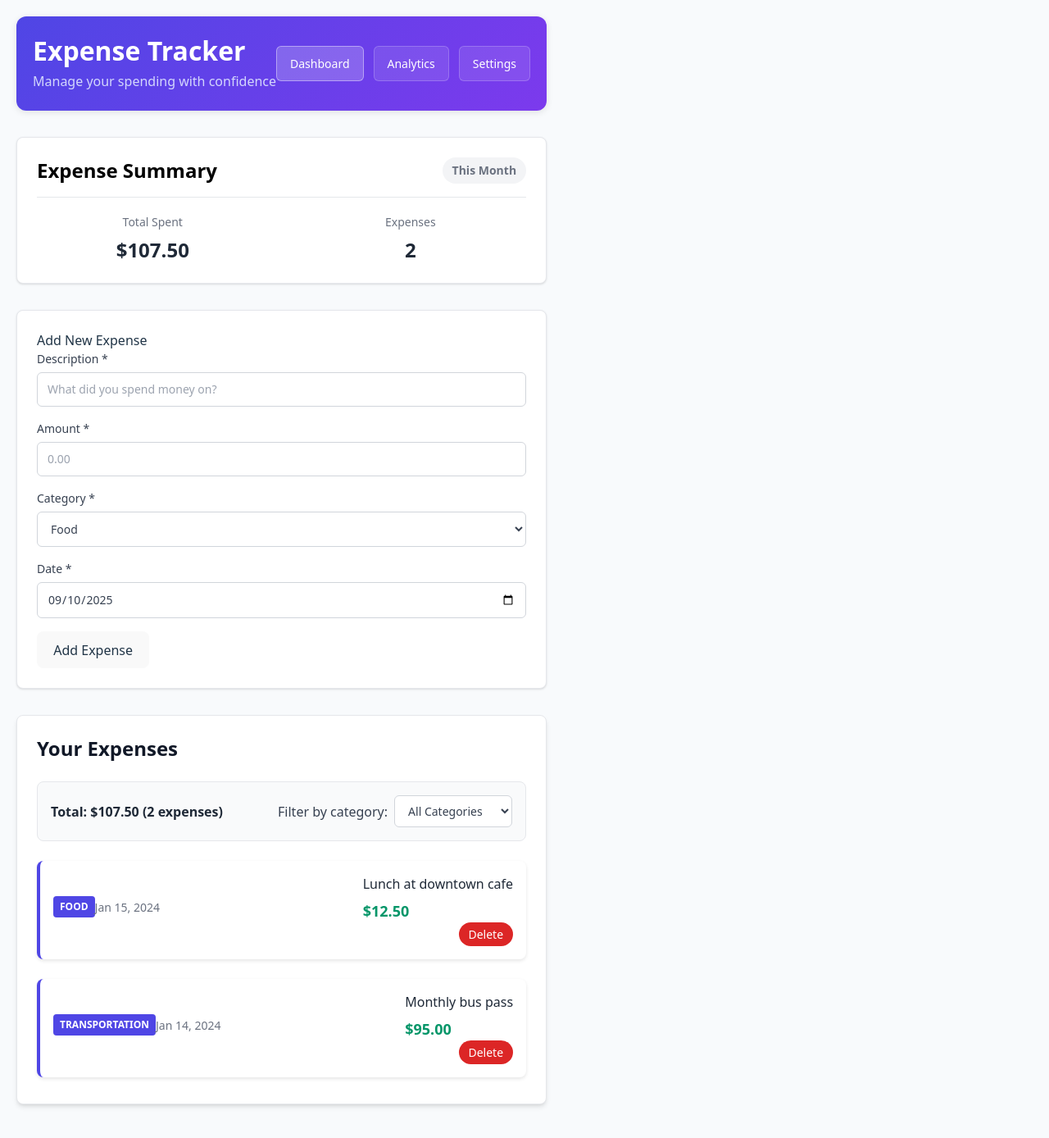
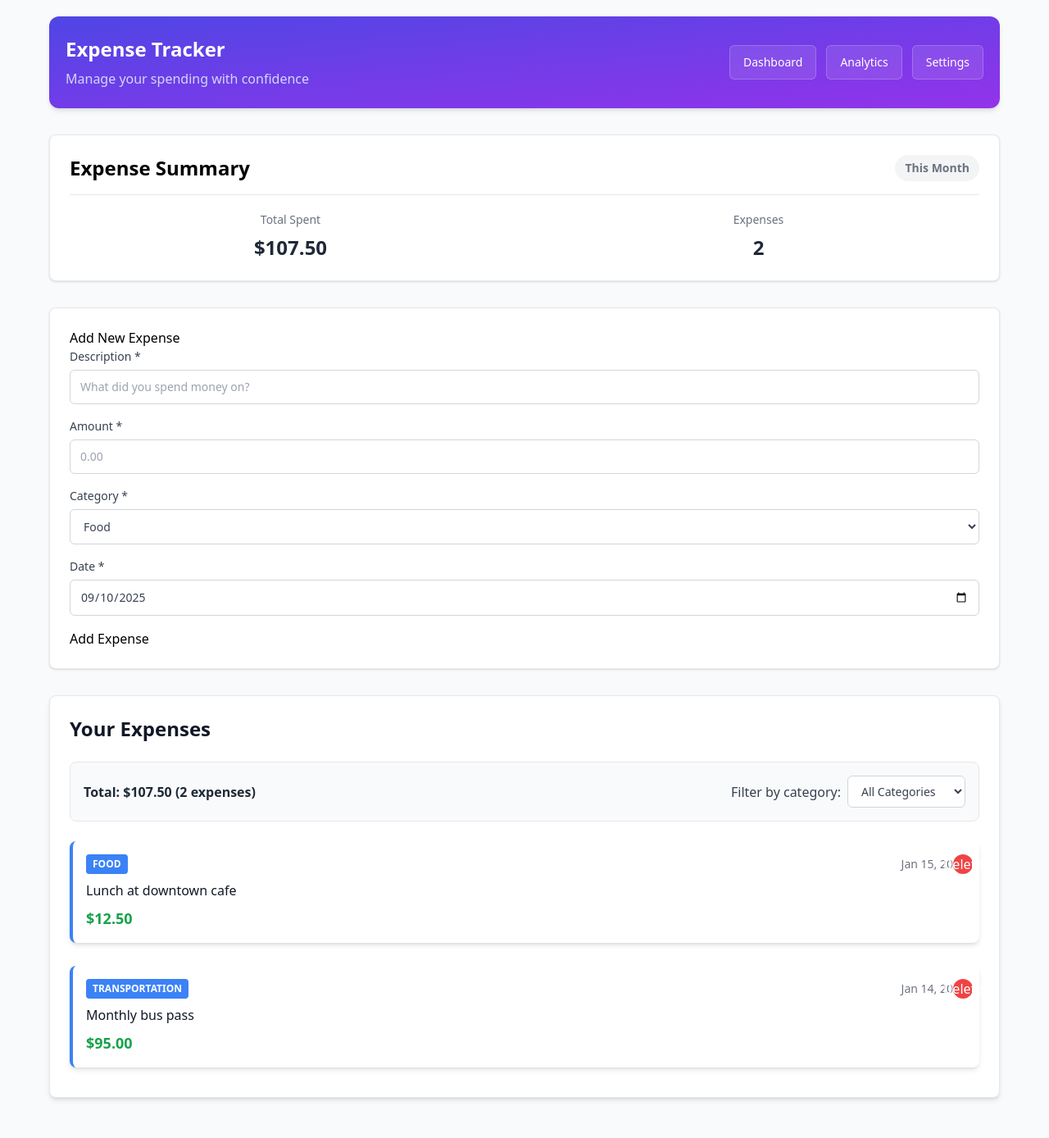
Before and after one commit to asiu3209/Expense-Tracker, a React (Vite) app: page / in a window 1280 px wide. Shown: the top 1388 px of the page at 82% size. Built offline with nearby package versions, Linux system fonts and the light colour scheme.

Commit message:
Configured plain css into tailwindcss

```diff
--- a/src/App.css
+++ /dev/null
@@ -1,22 +0,0 @@
-.App {
-  min-height: 100vh;
-  background-color: #f8fafc; /* Light gray background instead of white */
-  display: flex;
-  flex-direction: column;
-  justify-content: center;
-  align-items: center;
-}
-
-/* Ensure the header container doesn't add extra spacing */
-.app-container {
-  max-width: 1200px;
-  margin: 0 auto;
-  padding: 20px;
-}
-
-/* Reset any default body margins that might cause issues */
-body {
-  margin: 0;
-  padding: 0;
-  background-color: #f8fafc;
-}
--- a/src/App.tsx
+++ b/src/App.tsx
@@ -4,7 +4,6 @@ import ExpenseSummary from "./components/ExpenseSummary/ExpenseSummary";
 import ExpenseList from "./components/ExpenseList/ExpenseList";
 import ExpenseForm from "./components/ExpenseForm/ExpenseForm";
 import type { ExpenseCategory } from "./components/ExpenseCard/ExpenseCard";
-import "./App.css";
 
 // Type for expense data
 interface Expense {
@@ -64,8 +63,8 @@ function App() {
   );
 
   return (
-    <div className="App">
-      <div className="app-container">
+    <div className="flex flex-col justify-center items-center min-h-screen w-full bg-slate-50">
+      <div className="max-w-[1200px] mx-auto p-5 w-full">
         <Header
           title="Expense Tracker"
           subtitle="Manage your spending with confidence"
--- a/src/components/ExpenseCard/ExpenseCard.css
+++ /dev/null
@@ -1,75 +0,0 @@
-.expense-card {
-  background: white;
-  border-radius: 8px;
-  padding: 16px;
-  margin-bottom: 12px;
-  box-shadow: 0 2px 4px rgba(0, 0, 0, 0.1);
-  transition: transform 0.2s, box-shadow 0.2s;
-  border-left: 4px solid #4f46e5;
-}
-.expense-card--highlighted{
-  display:flex;
-  justify-content: space-between;
-  align-items: center;
-  margin-bottom: 8px;
-}
-.expense-card:hover {
-  transform: translateY(-2px);
-  box-shadow: 0 4px 8px rgba(0, 0, 0, 0.15);
-}
-
-.expense-header {
-  display: flex;
-  justify-content: space-between;
-  align-items: center;
-  margin-bottom: 8px;
-}
-
-.expense-category {
-  background: #4f46e5;
-  color: white;
-  padding: 4px 8px;
-  border-radius: 4px;
-  font-size: 12px;
-  font-weight: 600;
-  text-transform: uppercase;
-}
-
-.expense-date {
-  color: #6b7280;
-  font-size: 14px;
-}
-
-.expense-description {
-  margin: 0 0 8px 0;
-  font-size: 16px;
-  font-weight: 500;
-  color: #1f2937;
-}
-
-.expense-amount {
-  margin: 0;
-  font-size: 18px;
-  font-weight: bold;
-  color: #059669;
-}
-.expense-delete-btn {
-  margin-left: auto; /* push to the right */
-  background-color: #dc2626; /* red-600 */
-  color: #ffffff; /* white text */
-  border: none;
-  border-radius: 9999px; /* pill shape */
-  padding: 4px 12px; /* vertical + horizontal padding */
-  font-size: 14px;
-  font-weight: 500;
-  cursor: pointer;
-  display: flex;
-  align-items: center;
-  justify-content: center;
-  transition: background-color 0.2s, transform 0.2s;
-}
-
-.expense-delete-btn:hover {
-  background-color: #b91c1c; /* red-700 on hover */
-  transform: translateY(-1px); /* subtle lift */
-}
--- a/src/components/ExpenseCard/ExpenseCard.tsx
+++ b/src/components/ExpenseCard/ExpenseCard.tsx
@@ -1,7 +1,5 @@
-// src/components/ExpenseCard/ExpenseCard.tsx
-import "./ExpenseCard.css";
+//Type restriction for inputs
 
-//Type restriction for inputs
 export type ExpenseCategory =
   | "Food"
   | "Transportation"
@@ -25,7 +23,7 @@ export interface ExpenseCardProps {
  * @param {string} props.id - Unique identifier for the expense entry
  * @param {string} props.description - Human-readable description of the expense
  * @param {number} props.amount - Expense amount in dollars (will be formatted as currency)
- * @param {string} props.category - Expense category for organization and filtering
+ * @param {string} props.category - Expense category fonr organization and filtering
  * @param {string} props.date - Date when expense occurred (ISO string format)
  */
 function ExpenseCard({
@@ -60,22 +58,37 @@ function ExpenseCard({
 
   return (
     <article
-      className={`expense-card ${highlighted} && expense-card--highlighted`}
+      className={`
+    bg-white rounded-lg p-4 mb-3 shadow-md
+    hover:shadow-lg transition-all duration-200
+    border-l-4 relative cursor-pointer
+    ${highlighted ? "border-l-orange-500 bg-orange-50" : "border-l-blue-500"}
+`}
     >
-      <div className="expense-header">
-        <span className="expense-category">{category}</span>
-        <time className="expense-date" dateTime={date}>
+      <div className="flex justify-between items-center mb-2">
+        <span className="inline-block bg-blue-500 text-white px-2 py-1 rounded text-xs font-semibold uppercase">
+          {category}
+        </span>
+        <time className="text-sm text-gray-500" dateTime={date}>
           {formattedDate}
         </time>
       </div>
 
-      <div className="">
-        <h3 className="expense-description">{description}</h3>
-        <p className="expense-amount">{formattedAmount}</p>
+      <div className="space-y-2">
+        <h3 className="text-base font-medium text-gray-900">{description}</h3>
+        <p className="text-lg font-bold text-green-600">{formattedAmount}</p>
 
         {onDelete && (
           <button
-            className="expense-delete-btn"
+            className="
+              absolute top-2 right-2
+              bg-red-500 hover:bg-red-600
+              text-white border-0 rounded-full
+              w-6 h-6 cursor-pointer text-base
+              flex items-center justify-center
+              transition-colorßs duration-200
+              focus:outline-none focus:ring-2 focus:ring-red-400
+            "
             onClick={handleDelete}
             aria-label="Delete-expense"
           >
--- a/src/components/ExpenseForm/ExpenseForm.css
+++ b/src/components/ExpenseForm/ExpenseForm.css
@@ -1,9 +1,4 @@
-/* src/components/ExpenseForm/ExpenseForm.css
-/* text error */
-.error {
-  color: red;
-  font-size: 14px;
-}
+
 .expense-form {
   background: white;
   border-radius: 8px;
--- a/src/components/Header/Header.css
+++ /dev/null
@@ -1,86 +0,0 @@
-.app-header {
-  background: linear-gradient(135deg, #4f46e5 0%, #7c3aed 100%);
-  color: white;
-  box-shadow: 0 2px 8px rgba(0, 0, 0, 0.1);
-  margin-bottom: 32px;
-  display: flex;
-  justify-content: space-between;
-  align-items: center;
-  width: 100%;
-  padding: 24px 20px;
-  border-radius: 12px;
-  box-sizing: border-box;
-}
-
-.header-content {
-  flex: 1;
-}
-
-.header-title {
-  font-size: 32px;
-  font-weight: bold;
-  margin: 0 0 8px 0;
-  color: white;
-}
-
-.header-subtitle {
-  font-size: 16px;
-  margin: 0;
-  opacity: 0.9;
-  color: #e0e7ff;
-}
-
-.header-nav {
-  display: flex;
-  gap: 12px;
-}
-
-.nav-button {
-  background: rgba(255, 255, 255, 0.1);
-  border: 1px solid rgba(255, 255, 255, 0.2);
-  color: white;
-  padding: 10px 16px;
-  border-radius: 6px;
-  font-size: 14px;
-  font-weight: 500;
-  cursor: pointer;
-  transition: all 0.2s;
-}
-
-.nav-button:hover {
-  background: rgba(255, 255, 255, 0.2);
-  transform: translateY(-1px);
-}
-
-.nav-button.active {
-  background: rgba(255, 255, 255, 0.2);
-  border-color: rgba(255, 255, 255, 0.4);
-}
-
-/* Mobile responsiveness */
-@media (max-width: 768px) {
-  .app-header {
-    flex-direction: column;
-    gap: 20px;
-    text-align: center;
-  }
-
-  .header-title {
-    font-size: 24px;
-  }
-
-  .header-nav {
-    justify-content: center;
-  }
-}
-
-@media (max-width: 480px) {
-  .header-nav {
-    flex-direction: column;
-    width: 100%;
-  }
-
-  .nav-button {
-    text-align: center;
-  }
-}
--- a/src/components/Header/Header.tsx
+++ b/src/components/Header/Header.tsx
@@ -1,6 +1,5 @@
 // src/components/Header/Header.tsx
-import React from 'react';
-import './Header.css';
+import React from "react";
 
 /**
  * Application header with title and navigation elements
@@ -15,15 +14,51 @@ interface HeaderProps {
 
 const Header: React.FC<HeaderProps> = ({ title, subtitle }) => {
   return (
-    <header className="app-header">
-      <div className="header-content">
-        <h1 className="header-title">{title}</h1>
-        {subtitle && <p className="header-subtitle">{subtitle}</p>}
+    <header
+      className="w-full mb-8 flex justify-between items-center
+         px-5 py-6 rounded-xl text-white
+         shadow-md
+         bg-gradient-to-br from-indigo-600 to-purple-600
+         box-border"
+    >
+      <div className="flex-1">
+        <h1 className="text-2xl font-bold mb-2 text-white">{title}</h1>
+        {subtitle && (
+          <p className="text-base m-0 opacity-90 text-indigo-100">{subtitle}</p>
+        )}
       </div>
-      <nav className="header-nav">
-        <button className="nav-button active">Dashboard</button>
-        <button className="nav-button">Analytics</button>
-        <button className="nav-button">Settings</button>
+      <nav className="flex gap-3">
+        <button
+          className="
+            bg-white/10 border border-white/20 text-white
+            px-4 py-2 rounded-md text-sm font-medium cursor-pointer
+            transition-all duration-200
+            hover:bg-white/20 hover:-translate-y-0.5
+            [&.active]:bg-white/20 [&.active]:border-white/40
+          "
+        >
+          Dashboard
+        </button>
+        <button
+          className="
+            bg-white/10 border border-white/20 text-white
+            px-4 py-2.5 rounded-md text-sm font-medium cursor-pointer
+            transition-all duration-200
+            hover:bg-white/20 hover:-translate-y-0.5
+          "
+        >
+          Analytics
+        </button>
+        <button
+          className="
+            bg-white/10 border border-white/20 text-white
+            px-4 py-2.5 rounded-md text-sm font-medium cursor-pointer
+            transition-all duration-200
+            hover:bg-white/20 hover:-translate-y-0.5
+         "
+        >
+          Settings
+        </button>
       </nav>
     </header>
   );
--- a/src/index.css
+++ b/src/index.css
@@ -2,7 +2,7 @@
 @tailwind components;
 @tailwind utilities;
 
-:root {
+/* :root {
   font-family: system-ui, Avenir, Helvetica, Arial, sans-serif;
   line-height: 1.5;
   font-weight: 400;
@@ -69,4 +69,4 @@ button:focus-visible {
   button {
     background-color: #f9f9f9;
   }
-}
+} */
--- a/vite.config.ts
+++ b/vite.config.ts
@@ -1,7 +1,6 @@
 import { defineConfig } from "vite";
 import react from "@vitejs/plugin-react";
-import tailwindcss from "@tailwindcss/vite";
 // https://vite.dev/config/
 export default defineConfig({
-  plugins: [react(), tailwindcss()],
+  plugins: [react()],
 });
```
